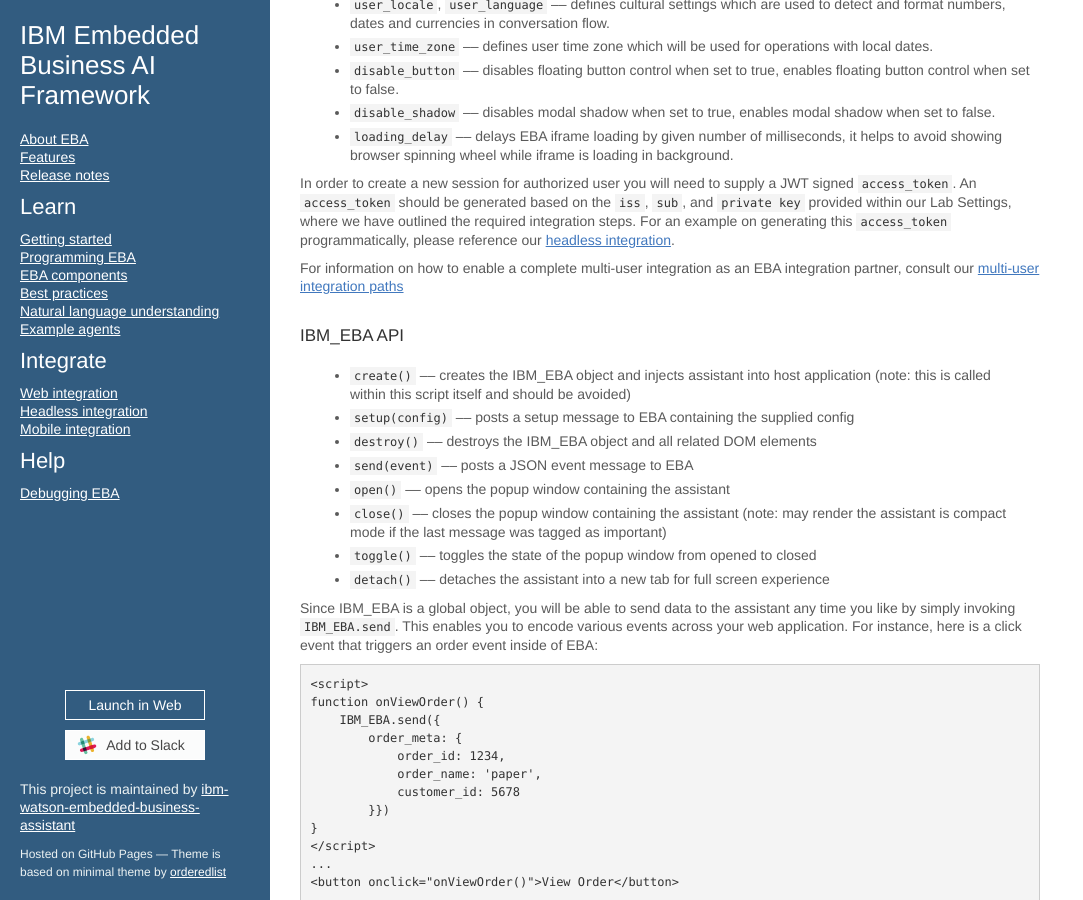
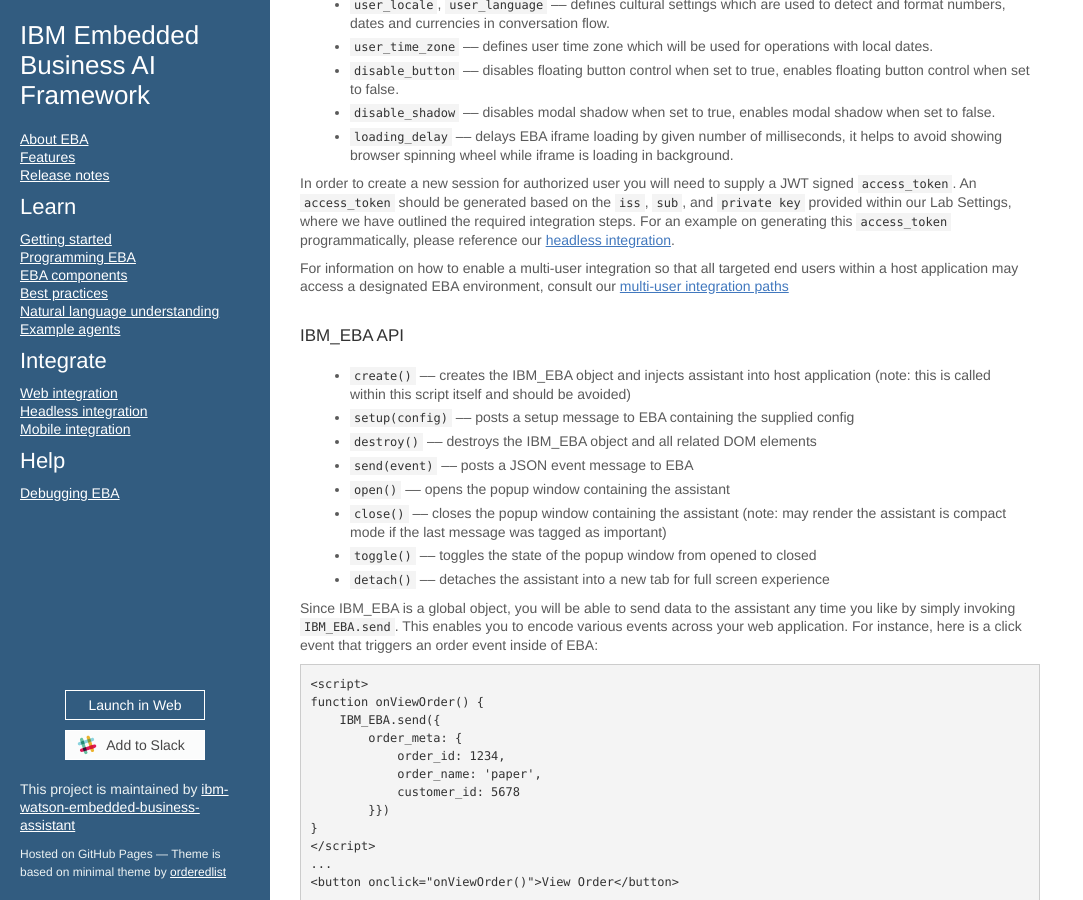
Before and after one commit to ibm-watson-embedded-business-assistant/eba-example-agents, a Jekyll site: the page built from docs/integration/Web.md, in a window 1280 px wide and 900 px high, scrolled down 930 px. Shown: the whole window, without its empty margins (0-1083 px from the left). Built offline with Jekyll 4.4.1, drawn with Linux system fonts in a browser that asks for light colours; our own code applies the rules of GitHub Pages for plain Markdown files.

Commit message:
Update Web.md

```diff
--- a/docs/integration/Web.md
+++ b/docs/integration/Web.md
@@ -49,7 +49,7 @@
 
 In order to create a new session for authorized user you will need to supply a JWT signed `access_token`. An `access_token` should be generated based on the `iss`, `sub`, and `private key` provided within our Lab Settings, where we have outlined the required integration steps. For an example on generating this `access_token` programmatically, please reference our [headless integration](./Headless.md).
 
-For information on how to enable a complete multi-user integration as an EBA integration partner, consult our [multi-user integration paths](./MultiUserIntegration.md)
+For information on how to enable a multi-user integration so that all targeted end users within a host application may access a designated EBA environment, consult our [multi-user integration paths](./MultiUserIntegration.md)
 
 ### IBM_EBA API
 
```
